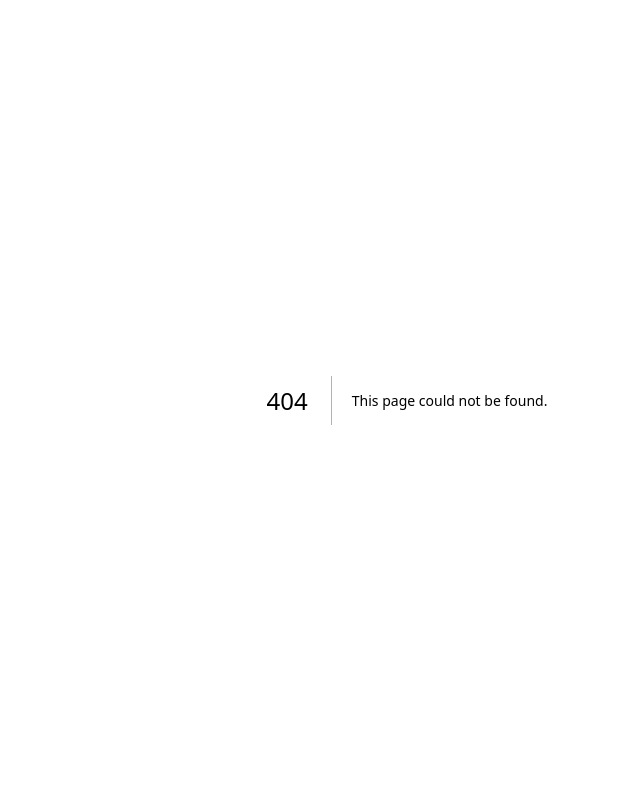
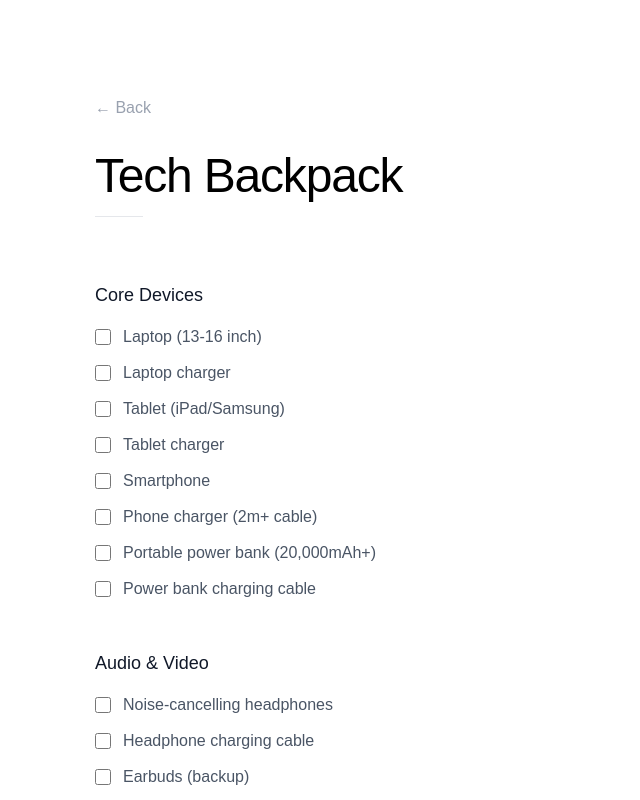
Before and after one commit to jane-does-coding/Checklists, a Next.js app: page /checklists/tech-backpack in a window 1280 px wide. Before the commit this address had no page. Shown: the top 800 px of the page, without its empty margins (233-873 px from the left). Built offline with nearby package versions, Linux system fonts and the light colour scheme.

Commit message:
idk more

```diff
--- /dev/null
+++ b/app/(pages)/checklists/groceries/page.tsx
@@ -0,0 +1,101 @@
+import ChecklistPages from "@/app/components/ChecklistPage";
+import Link from "next/link";
+
+const categories = {
+	Produce: [
+		"Apples",
+		"Bananas",
+		"Oranges",
+		"Avocados",
+		"Lettuce",
+		"Tomatoes",
+		"Onions",
+		"Garlic",
+		"Potatoes",
+		"Broccoli",
+		"Carrots",
+		"Mushrooms",
+		"Lemons/Limes",
+		"Herbs (cilantro, parsley, basil)",
+	],
+	"Dairy & Eggs": [
+		"Milk",
+		"Eggs",
+		"Butter",
+		"Yogurt",
+		"Cheese (cheddar, mozzarella, parmesan)",
+		"Cream cheese",
+		"Sour cream",
+	],
+	"Meat & Seafood": [
+		"Chicken breast/thighs",
+		"Ground beef/turkey",
+		"Beef (steak or roast)",
+		"Pork chops",
+		"Salmon or white fish",
+		"Shrimp",
+		"Bacon/sausage",
+		"Deli meat (ham, turkey, roast beef)",
+	],
+	Pantry: [
+		"Rice",
+		"Pasta",
+		"Bread",
+		"Flour",
+		"Sugar",
+		"Salt",
+		"Black pepper",
+		"Olive oil",
+		"Cooking oil",
+		"Soy sauce",
+		"Hot sauce",
+		"Ketchup",
+		"Mustard",
+		"Mayonnaise",
+		"Pasta sauce",
+		"Canned beans (black, kidney, chickpeas)",
+		"Canned tomatoes",
+		"Broth (chicken or vegetable)",
+		"Peanut butter",
+		"Jam/jelly",
+		"Honey",
+		"Coffee/tea",
+		"Cereal",
+		"Oats",
+	],
+	Frozen: [
+		"Frozen vegetables (peas, corn, mixed)",
+		"Frozen fruit (berries, mango)",
+		"Ice cream",
+		"Frozen pizza",
+		"Frozen meals",
+		"Ice",
+	],
+	"Snacks & Drinks": [
+		"Chips",
+		"Crackers",
+		"Nuts",
+		"Popcorn",
+		"Granola bars",
+		"Cookies",
+		"Juice",
+		"Soda/sparkling water",
+		"Sports drinks",
+	],
+	Household: [
+		"Paper towels",
+		"Toilet paper",
+		"Tissues",
+		"Trash bags",
+		"Aluminum foil",
+		"Plastic wrap",
+		"Ziploc bags",
+		"Dish soap",
+		"Sponges",
+		"Laundry detergent",
+	],
+};
+
+export default function GroceriesPage() {
+	return <ChecklistPages title="Grocery Shopping" categories={categories} />;
+}
--- /dev/null
+++ b/app/(pages)/checklists/tech-backpack/page.tsx
@@ -0,0 +1,86 @@
+import ChecklistPages from "@/app/components/ChecklistPage";
+import Link from "next/link";
+
+const categories = {
+	"Core Devices": [
+		"Laptop (13-16 inch)",
+		"Laptop charger",
+		"Tablet (iPad/Samsung)",
+		"Tablet charger",
+		"Smartphone",
+		"Phone charger (2m+ cable)",
+		"Portable power bank (20,000mAh+)",
+		"Power bank charging cable",
+	],
+	"Audio & Video": [
+		"Noise-cancelling headphones",
+		"Headphone charging cable",
+		"Earbuds (backup)",
+		"External microphone",
+		"Webcam (if laptop camera is poor)",
+		"Action camera (GoPro etc.)",
+		"Camera charger/batteries",
+	],
+	"Cables & Adapters": [
+		"USB-C to USB-C cable",
+		"USB-A to USB-C cable",
+		"Lightning cable (if iPhone)",
+		"HDMI cable",
+		"USB hub/dongle",
+		"SD card reader",
+		"Ethernet adapter",
+		"DisplayPort adapter (if needed)",
+		"Extra charging bricks (65W+)",
+	],
+	Storage: [
+		"External SSD (1TB+)",
+		"External hard drive",
+		"USB flash drive (64GB+)",
+		"SD cards (64GB+)",
+		"Micro SD cards",
+		"Card holder/case",
+	],
+	"Power & Connectivity": [
+		"International travel adapter",
+		"Power strip (with USB ports)",
+		"Car charger",
+		"Portable Wi-Fi hotspot",
+		"SIM ejector tool",
+		"Extra batteries (for camera/mouse)",
+	],
+	Accessories: [
+		"Wireless mouse",
+		"Mechanical keyboard (optional)",
+		"Laptop stand (portable)",
+		"Phone stand/grip",
+		"Screen cleaning cloth",
+		"Screen protector (spare)",
+		"Keyboard cover",
+		"Cable organizers (velcro straps)",
+		"Cable pouch",
+		"Laptop sleeve",
+	],
+	"Productivity Tools": [
+		"Notebook & pen",
+		"Sticky notes",
+		"Highlighter markers",
+		"Whiteboard marker (for glass desks)",
+		"Business cards",
+		"Pocket calculator",
+		"USB fingerprint scanner",
+	],
+	"Backpack Organization": [
+		"Tech pouch (for cables)",
+		"Hard drive case",
+		"Laptop compartment",
+		"Quick-access pocket items",
+		"Water bottle pocket",
+		"Key clip/lanyard",
+		"RFID blocking sleeve",
+		"Backpack rain cover",
+	],
+};
+
+export default function TechBackpackPage() {
+	return <ChecklistPages title="Tech Backpack" categories={categories} />;
+}
--- a/app/page.tsx
+++ b/app/page.tsx
@@ -2,9 +2,10 @@ import Link from "next/link";
 
 const scenarios = [
 	{ name: "Purse Items", slug: "purse" },
-	{ name: "1–3 Day Trip", slug: "trip-short" },
+	{ name: "1-3 Day Trip", slug: "trip-short" },
 	{ name: "3+ Day Suitcase", slug: "trip-long" },
 	{ name: "Grocery Shopping", slug: "groceries" },
+	{ name: "Tech Backpack", slug: "tech-backpack" },
 ];
 
 export default function Home() {
```
